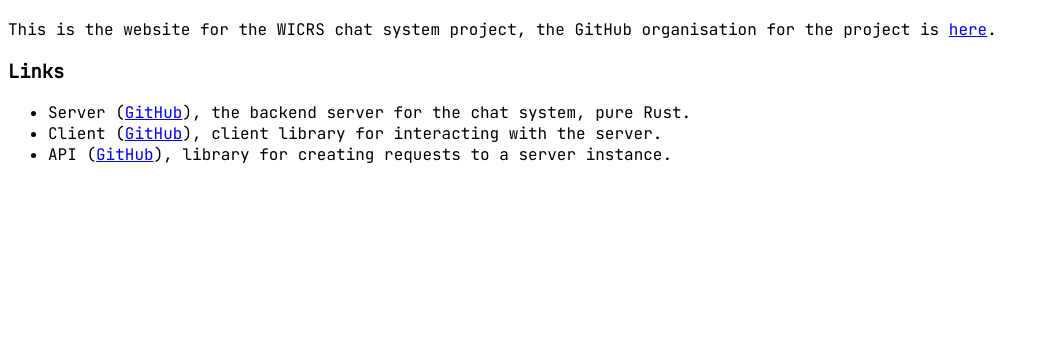
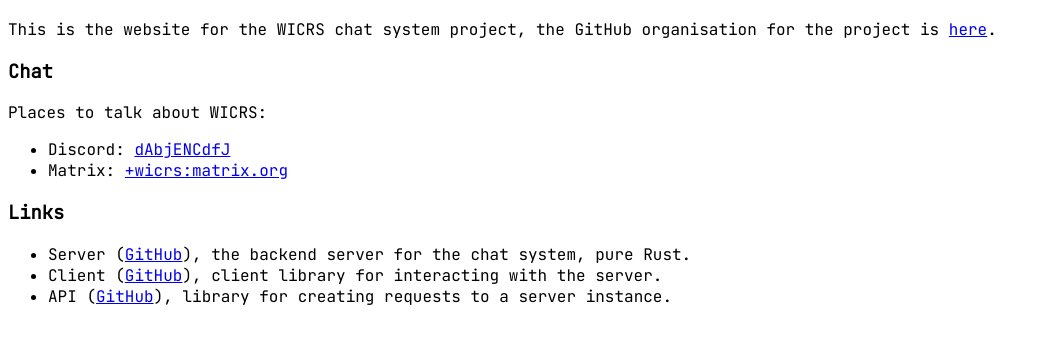
Before and after one commit to wicrs/website, a plain HTML site: page index.html in a window 1280 px wide. Shown: the part 67-410 px from the top of the page, without its empty margins (0-1048 px from the left). Drawn offline with Linux system fonts and the light colour scheme.

Commit message:
chat links

```diff
--- a/index.html
+++ b/index.html
@@ -17,6 +17,12 @@
     <h1 id="wicrs" class="title">WICRS</h1>
     <p>This is the website for the WICRS chat system project, the GitHub organisation for the project is <a
             href="https://github.com/wicrs">here</a>.</p>
+    <h3 id="chat">Chat</h3>
+    <p>Places to talk about WICRS:</p>
+    <ul>
+        <li>Discord: <a href="https://discord.gg/dAbjENCdfJ">dAbjENCdfJ</a></li>
+        <li>Matrix: <a href="https://matrix.to/#/+wicrs:matrix.org">+wicrs:matrix.org</a></li>
+    </ul>
     <h3 id="parts">Links</h3>
     <ul>
         <li>Server (<a href="https://github.com/wicrs/server">GitHub</a>), the backend server for the chat system, pure
```
